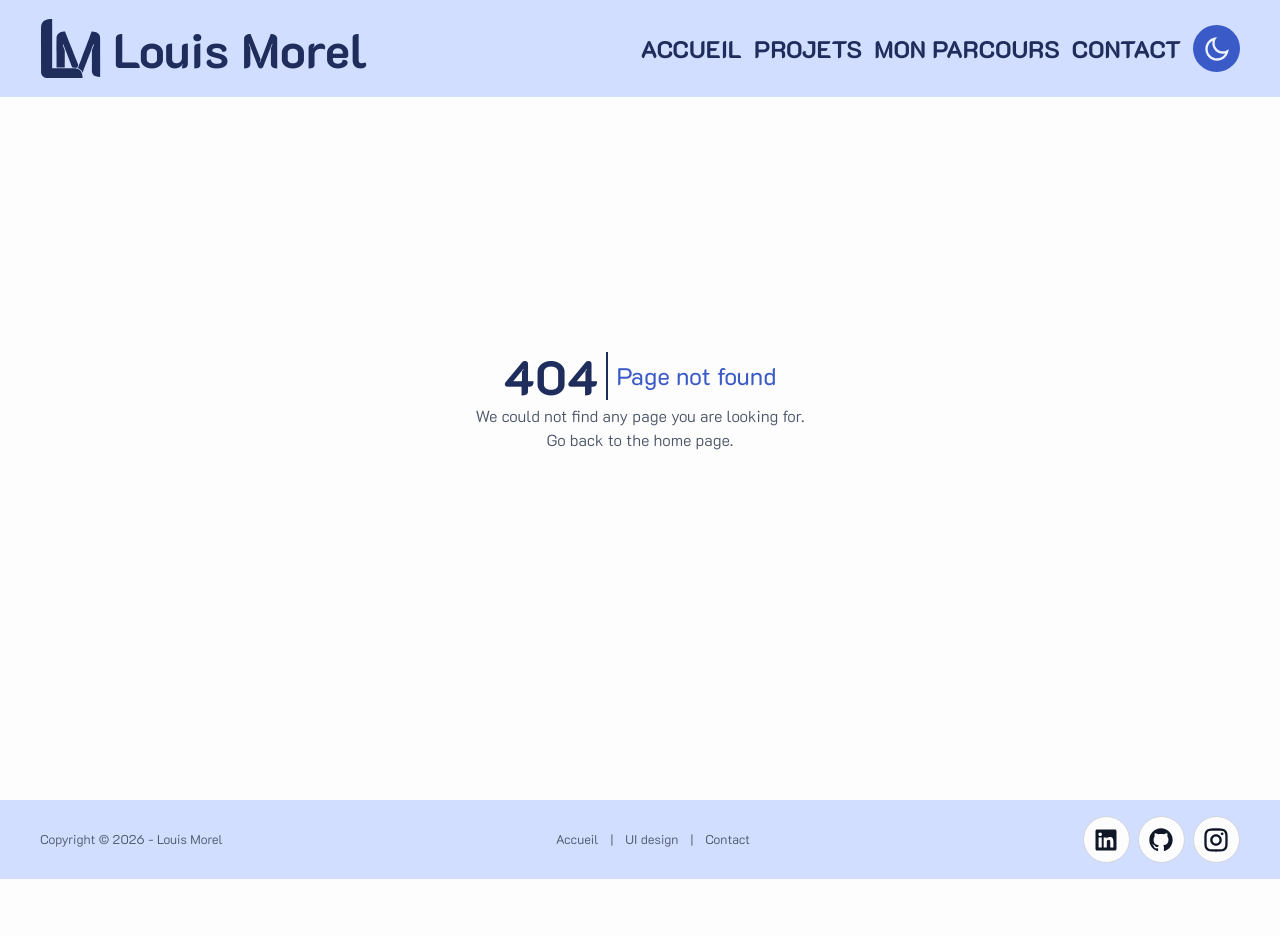
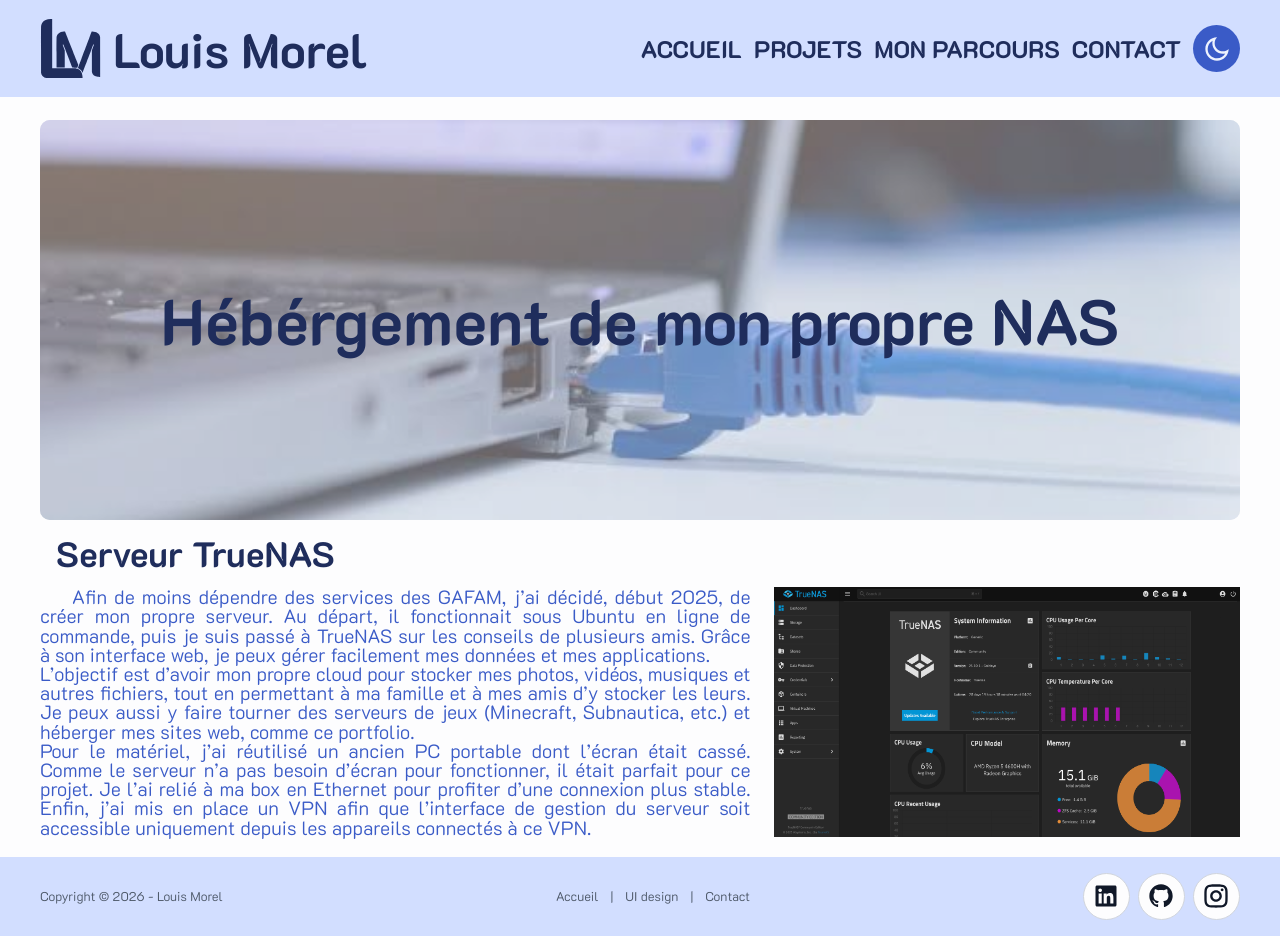
Before and after one commit to lm38550/portfolio, a Next.js app: page /projects/NAS in a window 1280 px wide. Before the commit this address had no page. Before the commit the page ends 879 px from the top, so only its background shows below. Built offline with nearby package versions, Linux system fonts and the light colour scheme.

Commit message:
Adding True NAS project page

```diff
--- a/src/app/UI/page.tsx
+++ b/src/app/UI/page.tsx
@@ -14,7 +14,7 @@ import Link from "next/link";
 
 export default function Home() {
     return (
-        <div className="bg-day-100 dark:bg-night-100 pt-30">
+        <div className="bg-day-100 dark:bg-night-100">
             <Container>
                 {/*---- TEXTES ----*/}
 
--- /dev/null
+++ b/src/app/projects/NAS/page.tsx
@@ -0,0 +1,58 @@
+import { Typography } from "@/ui/design-system/typography/typography";
+import { Container } from "@/ui/components/container/container";
+import Image from "next/image";
+
+export default function Home() {
+    return (
+        <div className="bg-day-100 dark:bg-night-100">
+            <Container>
+                {/*Image et titre*/}
+                <div className="relative w-full h-100">
+                    <Image
+                        src="/img/projects/NAS.jpeg"
+                        fill
+                        alt="Câble RJ-45 relié à un équipement réseau"
+                        className="object-cover object-center rounded color-night-100"
+                    />
+                    <div className="absolute inset-0 flex items-center justify-center bg-day-100/40 dark:bg-night-100/40 rounded">
+
+                    </div>
+
+                    <div className="absolute inset-0 flex items-center justify-center">
+                        <Typography
+                            variant="h2"
+                            component="h2"
+                            className="z-10"
+                        >
+                            Hébérgement de mon propre NAS
+                        </Typography>
+                    </div>
+                </div>
+
+                <Typography variant="h4" component="h4" className="p-4">
+                    Serveur TrueNAS
+                </Typography>
+                {/*Premier Paragraphe*/}
+                <div className="grid grid-cols-5 gap-6 w-full">
+                    <Typography variant="body-sm" component="div" className="col-span-3 indent-8 text-justify">
+                        Afin de moins dépendre des services des GAFAM, j’ai décidé, début 2025, de créer mon propre serveur. Au départ, il fonctionnait sous
+                        Ubuntu en ligne de commande, puis je suis passé à TrueNAS sur les conseils de plusieurs amis. Grâce à son interface web, je peux gérer
+                        facilement mes données et mes applications. <br/>
+                        L’objectif est d’avoir mon propre cloud pour stocker mes photos, vidéos, musiques et autres fichiers, tout en permettant à ma famille
+                        et à mes amis d’y stocker les leurs. Je peux aussi y faire tourner des serveurs de jeux (Minecraft, Subnautica, etc.) et héberger mes
+                        sites web, comme ce portfolio. <br/>
+                        Pour le matériel, j’ai réutilisé un ancien PC portable dont l’écran était cassé. Comme le serveur n’a pas besoin d’écran pour fonctionner,
+                        il était parfait pour ce projet. Je l’ai relié à ma box en Ethernet pour profiter d’une connexion plus stable. Enfin, j’ai mis en place
+                        un VPN afin que l’interface de gestion du serveur soit accessible uniquement depuis les appareils connectés à ce VPN.<br/>
+                    </Typography>
+                    <Image src="/img/projects/NAS/TrueNAS_home.png"
+                           alt="Page principale de TrueNAS"
+                           width={1000}
+                           height={1000}
+                           className="w-full h-full col-span-2" />
+                </div>
+
+            </Container>
+        </div>
+    );
+}
--- a/src/app/projects/page.tsx
+++ b/src/app/projects/page.tsx
@@ -8,7 +8,7 @@ import Link from "next/link";
 export default function Home() {
     return (
         <div className="flex items-center gap-2 bg-day-100 dark:bg-night-100">
-            <Container className="flex flex-col items-center pt-20">
+            <Container className="flex flex-col items-center">
                 <Typography variant="h1" component="h1" className="text-center py-8">
                     Mes Projets
                 </Typography>
--- a/src/modules/contact/contact.view.tsx
+++ b/src/modules/contact/contact.view.tsx
@@ -9,7 +9,7 @@ interface Props {
 
 export const ContactView = ({form}: Props) => {
     return (
-        <div className="bg-day-100 dark:bg-night-100 pt-30">
+        <div className="bg-day-100 dark:bg-night-100">
             <Container>
                 <Typography variant="h1" component="h1" className="text-center">Contact</Typography>
                 <ContactForm form={form} />
--- a/src/modules/landing-page/components/swiper/swiper.view.tsx
+++ b/src/modules/landing-page/components/swiper/swiper.view.tsx
@@ -233,6 +233,19 @@ export const SwiperView = () => {
                                         group-[.swiper-slide-active]:pointer-events-auto
                                     "
                                 >
+                                    {project.pageUrl != "" && (
+                                        <Button
+                                            variant="primary"
+                                            iconPosition="right"
+                                            icon={<RiArrowRightLongLine/>}
+                                            linkType="internal"
+                                            baseUrl={project.pageUrl}
+                                        >
+                                            Plus d'info
+                                        </Button>
+                                    )}
+
+                                    {project.gitUrl != "" && (
                                         <Button
                                             variant="secondary"
                                             iconPosition="right"
@@ -242,6 +255,7 @@ export const SwiperView = () => {
                                         >
                                             Projet GitHub
                                         </Button>
+                                    )}
                                 </div>
 
                             </div>
--- a/src/ui/components/container/container.tsx
+++ b/src/ui/components/container/container.tsx
@@ -7,7 +7,7 @@ interface Props {
 
 export const Container = ({children, className}: Props) => {
     return (
-        <div className={clsx(className, "w-full max-w-[90rem] min-h-screen mx-auto px-5 lg:px-10")}>
+        <div className={clsx(className, "w-full max-w-[90rem] min-h-screen mx-auto px-5 lg:px-10 pt-30 pb-5")}>
             {children}
         </div>
     )
--- a/src/ui/components/project-presentation/project-links.tsx
+++ b/src/ui/components/project-presentation/project-links.tsx
@@ -6,7 +6,7 @@ export const ProjectList : ProjectLinks[] = [
         description: "Projet Universitaire réalisé en 2026, mettant en scène un tissu soumis à différentes forces " +
             "(vent, gravitée, ...) avec lequel l'utilisateur peut interagir.",
         gitUrl: "https://github.com/lm38550/mif37_fz",
-        pageUrl: "@/app/projects/MIF37-FZ",
+        pageUrl: "",
         imageUrl: "/img/projects/MIF37-FZ.png",
         imageAlt: "Image de présentation du projet : Sythèse d'image - Simulation de tissu",
         compatible_mac : true,
@@ -20,7 +20,7 @@ export const ProjectList : ProjectLinks[] = [
         description: "Projet universitaire d'analyse d'image. Dans ce projet à but expérimental nous avons essayé plusieurs approches " +
             "pour flouter en temps réel l'arrière plan d'une video (par exemple dans une visioconférence) sans utiliser de machine learning.",
         gitUrl: "https://github.com/lm38550/mif17-analyse",
-        pageUrl: "@/app/projects/MIF17_ANALYSE",
+        pageUrl: "",
         imageUrl: "/img/projects/MIF17-analyse.png",
         imageAlt: "Image de présentation du projet : Floutage de l'arrière plan en temps réel",
         compatible_mac : true,
@@ -35,7 +35,7 @@ export const ProjectList : ProjectLinks[] = [
             "nous avons suivi un de ses projets de recherche. Nous avons développé une application accessible et intuitive " +
             "pour le musée des soiries simulant la construction d'un tissu.",
         gitUrl: "https://github.com/llikian/simulation-tissus-jacquard",
-        pageUrl: "@/app/projects/jacquard",
+        pageUrl: "",
         imageUrl: "/img/projects/JACQUARD.png",
         imageAlt: "Image de présentation du projet : Simulation de tissu jacquard",
         compatible_mac : true,
@@ -49,7 +49,7 @@ export const ProjectList : ProjectLinks[] = [
         description: "Projet Universitaire réalisé en 2026, mettant en scène un robot. L'objectif était de faire l'animation de " +
             "ce robot",
         gitUrl: "https://github.com/lm38550/mif37_am",
-        pageUrl: "@/app/projects/MIF37-AM",
+        pageUrl: "",
         imageUrl: "/img/projects/MIF37-AM.png",
         imageAlt: "Image de présentation du projet : Sythèse d'image - Mouvements d'un robot",
         compatible_mac : true,
@@ -63,7 +63,7 @@ export const ProjectList : ProjectLinks[] = [
         description: "Projet universitaire de synthèse d'image. En récupérant un mesh 3D, notre objectif était de pouvoir appliquer " +
             "une texture 2D grâce à la paramétrisation",
         gitUrl: "https://github.com/lm38550/mif27-parameterization",
-        pageUrl: "@/app/projects/MIF27_PARAMETERIZATION",
+        pageUrl: "",
         imageUrl: "/img/projects/MIF27-Parameterization.png",
         imageAlt: "Image de présentation du projet : Parametrisation d'un mesh",
         compatible_mac : true,
@@ -73,11 +73,11 @@ export const ProjectList : ProjectLinks[] = [
         isMain : true
     },
     {
-        title: "L'Incroyable Fermier Assassin Partant Checher Des Abricots (LIFAPCDA)",
+        title: "L'Incroyable Fermier Assassin Partant Chercher Des Abricots (LIFAPCDA)",
         description: "Projet universitaire de développement de logiciel. LIFAPCDA est un jeu similaire aux premier jeu Zelda, " +
             "avec pour objectif de récupérer des abricots et tuer des slimes pour gagner.",
         gitUrl: "https://github.com/lm38550/LIFAPCDA",
-        pageUrl: "@/app/projects/LIFAPCDA",
+        pageUrl: "",
         imageUrl: "/img/projects/LIFAPCDA.png",
         imageAlt: "Image de présentation du projet : LIFAPCDA",
         compatible_mac : true,
@@ -91,7 +91,7 @@ export const ProjectList : ProjectLinks[] = [
         description: "Projet Universitaire réalisé en 2026, mettant en scène une créature. L'objectif était de la maintenir en équilibre " +
             "mais aussi de pouvoir interagir avec en lui faisant subir des forces physique",
         gitUrl: "https://github.com/lm38550/mif37_np",
-        pageUrl: "@/app/projects/MIF37-NP",
+        pageUrl: "",
         imageUrl: "/img/projects/MIF37-NP.png",
         imageAlt: "Image de présentation du projet : Sythèse d'image - Mouvements d'un robot",
         compatible_mac : true,
@@ -101,11 +101,25 @@ export const ProjectList : ProjectLinks[] = [
         isMain : true
     },
     {
+        title: "Hébérgement de mon propre NAS",
+        description: "Afin de pouvoir être indépendant des GAFAM, j'ai transformé mon ancien PC portable" +
+            "en NAS, me permettant d'héberger mon site web, des serveurs de jeu, un cloud....",
+        gitUrl: "",
+        pageUrl: "/projects/NAS",
+        imageUrl: "/img/projects/NAS.jpeg",
+        imageAlt: "Cable RJ45 connecté à un PC portable",
+        compatible_mac : false,
+        compatible_linux : true,
+        compatible_windows : false,
+        tags : ["TrueNAS", "Proxy"],
+        isMain : true
+    },
+    {
         title: "Budget Manager",
         description: "ATTENTION CE LOGICIEL EST EN COURS DE REFONTE TOTALE \n " +
             "Logiciel de gestion de budget",
         gitUrl: "https://github.com/lm38550/BudgetManager",
-        pageUrl: "@/app/projects/BudgetManager",
+        pageUrl: "",
         imageUrl: "/img/projects/BudgetManager.png",
         imageAlt: "Image de présentation du projet : Budget Manager",
         compatible_mac : false,
@@ -118,7 +132,7 @@ export const ProjectList : ProjectLinks[] = [
         title: "Gestionnaire de CV",
         description: "Projet universitaire de développement et gestion de projet. Ce gestionnaire permet de trier des CV en fonction de différents critères et d'en calculer le score",
         gitUrl: "https://github.com/lm38550/mif01-cv",
-        pageUrl: "@/app/projects/MIF01_CV",
+        pageUrl: "",
         imageUrl: "/img/projects/MIF01-CV.png",
         imageAlt: "Image de présentation du projet : Gestionnaire de CV",
         compatible_mac : true,
@@ -133,7 +147,7 @@ export const ProjectList : ProjectLinks[] = [
             "permettant à une pizzeria de gérer ses commandes, et à un clients de passer des commandes, avec la possibilité de les " +
             "personnaliser.",
         gitUrl: "https://github.com/lm38550/mif03-web",
-        pageUrl: "@/app/projects/mif03_web",
+        pageUrl: "",
         imageUrl: "/img/projects/MIF03-web.png",
         imageAlt: "Image de présentation du projet : Gestionnaire de commande d'une pizzeria",
         compatible_mac : true,
@@ -147,7 +161,7 @@ export const ProjectList : ProjectLinks[] = [
         description: "Projet universitaire d'analyse d'image. Nous avons effectués de simple opérations d'analyse d'image : " +
             "histogramme, égalisation, inversion, extension, compression, ...",
         gitUrl: "https://github.com/lm38550/mif02-analyse",
-        pageUrl: "@/app/projects/mif02_analyse",
+        pageUrl: "",
         imageUrl: "/img/projects/MIF02-analyse.png",
         imageAlt: "Image de présentation du projet : Analyse d'image",
         compatible_mac : true,
--- a/src/ui/components/project-presentation/project-presentation.tsx
+++ b/src/ui/components/project-presentation/project-presentation.tsx
@@ -11,7 +11,6 @@ import {
 } from "react-icons/ri";
 import {Button} from "@/ui/design-system/button/button";
 import {v4 as uuidv4} from "uuid";
-import Link from "next/link";
 import { motion } from "framer-motion";
 
 export const Projects = () => {
@@ -48,16 +47,17 @@ export const Projects = () => {
                     ))}
                 </div>
                 <div className="flex items-center gap-2">
-                        {/* TODO : Rétablir quand les pages seront crées
-
-                        <Link href={project.pageUrl}>
-                            <Button iconPosition="right" icon={<RiArrowRightLongLine/>}>
+                    {project.pageUrl != "" && (
+                        <Button variant="primary" icon={<RiArrowRightLongLine/>} linkType="internal" baseUrl={project.pageUrl}>
                             Plus d'informations
                         </Button>
-                        </Link>*/}
+                    )}
+
+                    {project.gitUrl != "" && (
                         <Button variant="secondary" iconPosition="right" icon={<RiGithubFill/>} linkType="external" baseUrl={project.gitUrl}>
                             Projet GitHub
                         </Button>
+                    )}
                 </div>
             </div>
         </motion.div>
```
Also changed, not shown: public/img/projects/NAS.jpeg (added), public/img/projects/NAS/TrueNAS_home.png (added). Lines whose indentation alone changed are shown as unchanged.
